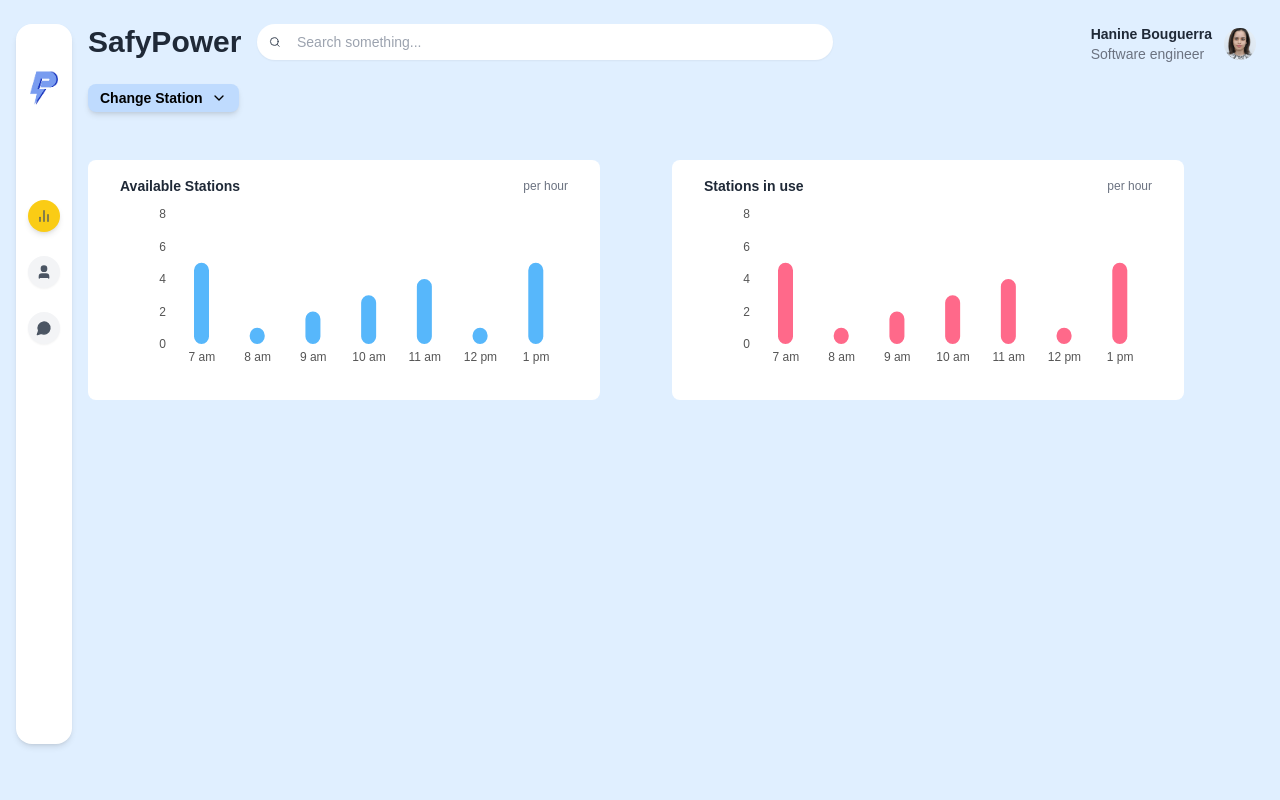
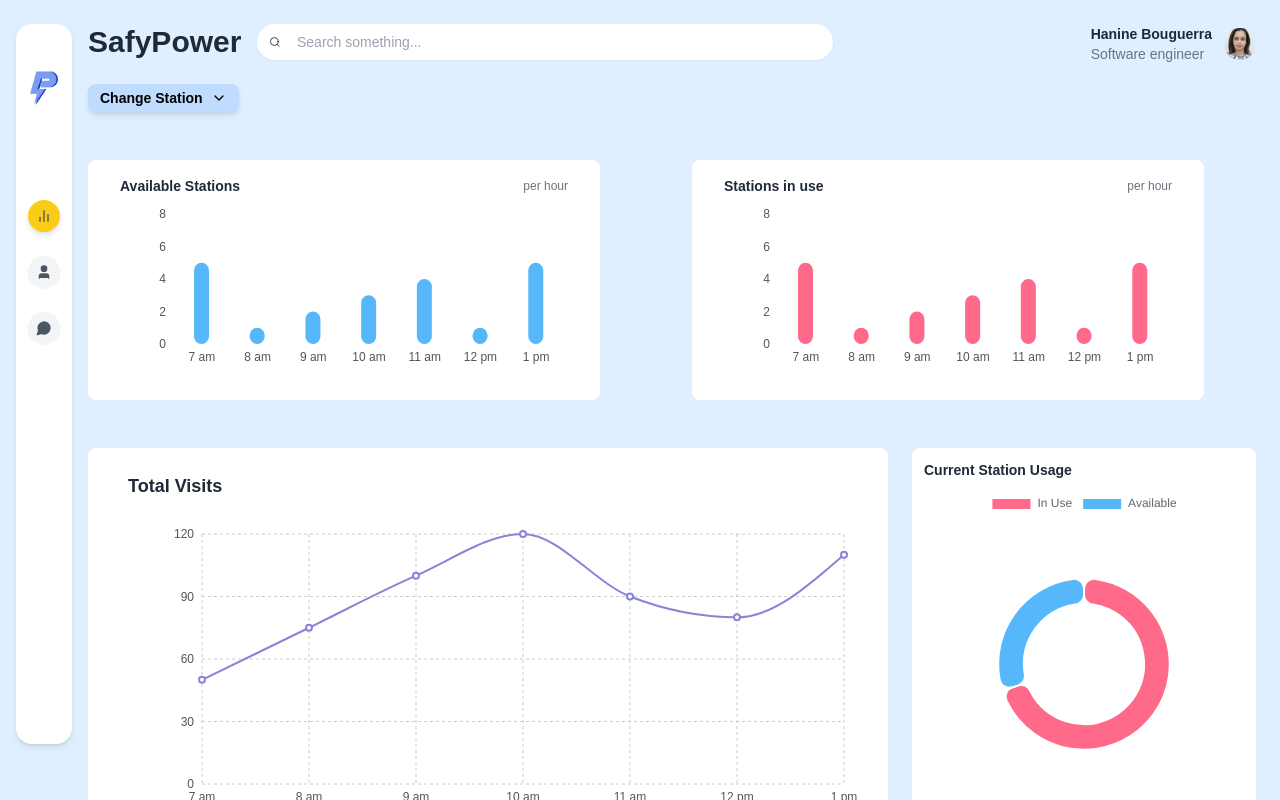
Before and after one commit to HanineBgr/SafyPower, a Next.js app: page /home in a window 1280 px wide. Built offline with nearby package versions, Linux system fonts and the light colour scheme.

Commit message:
home screen updates

```diff
--- a/package.json
+++ b/package.json
@@ -11,9 +11,14 @@
   "dependencies": {
     "@fontsource/baloo-chettan-2": "^5.1.1",
     "@fontsource/montserrat": "^5.1.1",
+    "chart.js": "^4.4.7",
+    "chartjs-plugin-datalabels": "^2.2.0",
     "lucide-react": "^0.474.0",
     "next": "15.1.6",
+    "next-themes": "^0.4.4",
     "react": "^19.0.0",
+    "react-chartjs-2": "^5.3.0",
+    "react-datepicker": "^8.0.0",
     "react-dom": "^19.0.0",
     "react-icons": "^5.4.0",
     "react-responsive": "^10.0.0",
--- /dev/null
+++ b/src/components/DonutChart.js
@@ -0,0 +1,64 @@
+import React from 'react';
+import { Doughnut } from 'react-chartjs-2';
+import { Chart as ChartJS, ArcElement, Tooltip, Legend, Title } from 'chart.js';
+
+ChartJS.register(ArcElement, Tooltip, Legend, Title);
+
+const StationUsageDonutChart = () => {
+  const data = {
+    labels: ['In Use', 'Available'],
+    datasets: [
+      {
+        data: [70, 30],
+        backgroundColor: ['#FF698A', '#57B7FB'], // Updated colors
+        borderColor: '#fff',
+        borderWidth: 2,
+        borderRadius: 10, // This will round the edges of the donut chart
+      },
+    ],
+  };
+
+  const options = {
+    responsive: true,
+    plugins: {
+      legend: {
+        position: 'top',
+      },
+      tooltip: {
+        callbacks: {
+          label: (tooltipItem) => `${tooltipItem.raw}%`,
+        },
+      },
+      // Custom plugin for displaying static text in the middle
+      beforeDraw: (chart) => {
+        const ctx = chart.ctx;
+        const { width, height } = chart.chartArea;
+        const fontSize = 16;
+        const fontStyle = 'bold';
+        const fontFamily = 'Arial';
+        const font = `${fontStyle} ${fontSize}px ${fontFamily}`;
+        ctx.fillStyle = '#333'; // Text color
+        ctx.font = font;
+
+        const text = '100%'; // Static text
+        const textX = width / 2;
+        const textY = height / 2;
+
+        ctx.textAlign = 'center';
+        ctx.textBaseline = 'middle';
+        ctx.fillText(text, textX, textY); // Draw the text at the center of the donut
+      },
+    },
+    cutout: '70%', // Adjust inner hole size
+    radius: '60%', // Adjust the overall size of the donut chart
+  };
+
+  return (
+    <div className="bg-white p-3 rounded-lg w-29 h-30">
+      <h2 className="text-sm font-semibold text-gray-800 mb-2">Current Station Usage</h2>
+      <Doughnut data={data} options={options} />
+    </div>
+  );
+};
+
+export default StationUsageDonutChart;
--- /dev/null
+++ b/src/components/TotalVisitsChart.js
@@ -0,0 +1,67 @@
+import React from "react";
+import { LineChart, Line, XAxis, YAxis, Tooltip, ResponsiveContainer, CartesianGrid, Area } from "recharts";
+
+// Example data for different dates
+const data = [
+  { time: "7 am", visits: 50 },
+  { time: "8 am", visits: 75 },
+  { time: "9 am", visits: 100 },
+  { time: "10 am", visits: 120 },
+  { time: "11 am", visits: 90 },
+  { time: "12 pm", visits: 80 },
+  { time: "1 pm", visits: 110 },
+];
+
+const TotalVisitsChart = () => {
+  return (
+    <div className="bg-white p-6 rounded-lg mt-6" style={{ width: "800px" , height: "370px" }}>
+      {/* Chart Title */}
+      <div className="flex justify-between items-center px-4 pb-2 mb-4">
+        <h2 className="text-lg font-semibold text-gray-800">Total Visits</h2>
+      </div>
+
+      {/* Line chart container */}
+      <ResponsiveContainer width="100%" height={300}>
+        <LineChart data={data} margin={{ top: 10, right: 20, left: 30, bottom: 10 }}>
+          <CartesianGrid strokeDasharray="3 3" />
+          <XAxis dataKey="time" tick={{ fill: "#555", fontSize: 12 }} axisLine={false} tickLine={false} />
+          <YAxis tick={{ fill: "#555", fontSize: 12 }} axisLine={false} tickLine={false} />
+          <Tooltip
+            contentStyle={{
+              backgroundColor: '#fff',
+              borderColor: '#ddd',
+              borderWidth: 1,
+              borderRadius: 8,
+              padding: "6px 12px",
+              fontSize: "12px"
+            }}
+          />
+          {/* Gradient Area under the Line */}
+          <Area
+            type="monotone"
+            dataKey="visits"
+            stroke="#8884d8"
+            fill="url(#gradient)"
+            fillOpacity={0.4}
+          />
+          <Line
+            type="monotone"
+            dataKey="visits"
+            stroke="#8884d8"
+            strokeWidth={2}
+            activeDot={{ r: 8 }}
+          />
+          {/* Gradient Definition */}
+          <defs>
+            <linearGradient id="gradient" x1="0%" y1="0%" x2="0%" y2="100%">
+              <stop offset="0%" stopColor="#8884d8" stopOpacity={0.6} />
+              <stop offset="100%" stopColor="#8884d8" stopOpacity={0.1} />
+            </linearGradient>
+          </defs>
+        </LineChart>
+      </ResponsiveContainer>
+    </div>
+  );
+};
+
+export default TotalVisitsChart;
--- /dev/null
+++ b/src/components/TrackingUser.js
@@ -0,0 +1,48 @@
+import React from "react";
+
+// Sample user data
+const userData = {
+  name: "John Doe",
+  email: "john.doe@example.com",
+  phone: "+1234567890",
+  address: "123 Main St, Springfield, USA",
+};
+
+const UserInfo = () => {
+  return (
+    <div className="bg-white p-6 rounded-lg shadow-md w-full mx-auto mt-8">
+      <h2 className="text-lg font-semibold text-gray-800 mb-4">User Information</h2>
+
+      {/* User Info */}
+      <div className="mb-4">
+        <p className="text-sm text-gray-800">
+          <span className="font-medium">Name: </span>
+          {userData.name}
+        </p>
+      </div>
+
+      <div className="mb-4">
+        <p className="text-sm text-gray-800">
+          <span className="font-medium">Email: </span>
+          {userData.email}
+        </p>
+      </div>
+
+      <div className="mb-4">
+        <p className="text-sm text-gray-800">
+          <span className="font-medium">Phone: </span>
+          {userData.phone}
+        </p>
+      </div>
+
+      <div className="mb-4">
+        <p className="text-sm text-gray-800">
+          <span className="font-medium">Address: </span>
+          {userData.address}
+        </p>
+      </div>
+    </div>
+  );
+};
+
+export default UserInfo;
--- a/src/views/Home/Home.tsx
+++ b/src/views/Home/Home.tsx
@@ -7,33 +7,46 @@ import ProfileSection from "../../components/profile";
 import ChangeStationButton from "../../components/switchbutton";
 import AvailableStationsChart from "../../components/availableStationChart";
 import UsedStationsChart from "../../components/usedStations";
+import TotalVisitsChart from "../../components/TotalVisitsChart";
+import StationUsageDonutChart from "../../components/DonutChart";
+import TrackingSession from "../../components/TrackingUser";
 
 const HomeScreen: React.FC = () => {
   return (
-    <div className="flex h-screen bg-[#e0efff] relative">
+    <div className="flex h-screen bg-[#e0efff]">
       {/* Sidebar */}
       <Sidebar />
 
       {/* Main Content */}
-      <div className="flex-1 p-6 ml-[64px]">
+      <div className="flex-1 p-6 ml-[64px] bg-[#e0efff] overflow-auto">
         <div className="flex items-center gap-4">
           <h1 className="text-3xl font-bold text-gray-800">SafyPower</h1>
           <SearchBar />
         </div>
         <ChangeStationButton className="mt-6" />
 
-        <div className="mt-6 flex ">
-          <div className="flex-1 pr-100">
+        <div className="mt-6 flex">
+          <div className="flex-1 pr-10">
             <AvailableStationsChart />
           </div>
 
-          <div className="flex-1 "> {/* Reduced padding-left to 1 */}
+          <div className="flex-1">
             <UsedStationsChart />
           </div>
         </div>
+
+        <div className="mt-6 flex gap-6">
+          <div className="flex-1 h-[300px]">
+            <TotalVisitsChart />
+          </div>
+
+          <div className="w-[35%] h-[300px] mt-6">
+            <StationUsageDonutChart />
+          </div>
+        </div>
+
       </div>
 
-      {/* Profile Section in the top right */}
       <ProfileSection />
     </div>
   );
--- a/src/views/auth/signUp.tsx
+++ b/src/views/auth/signUp.tsx
@@ -152,9 +152,9 @@ const SignUpForm: React.FC = () => {
         src="/assets/logos/logosite.png"
     alt="Logo"
     className="mr-2 w-6 h-6"
-  />
-  Sign Up
-</button>
+      />
+      Sign Up
+     </button>
 
         </form>
 
```
Also changed, not shown: 1 other file (tests, documents, lock files or other folders).
